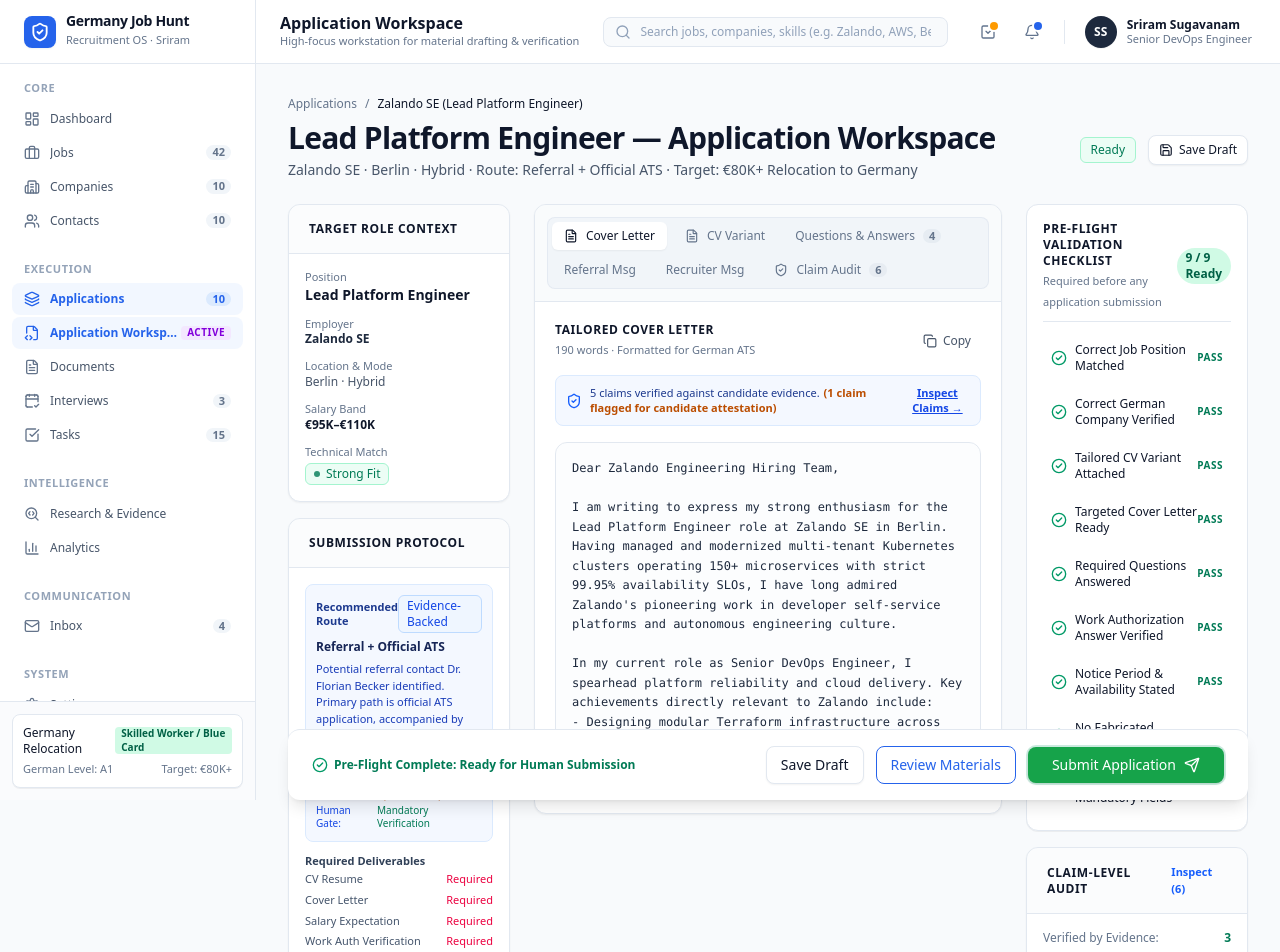
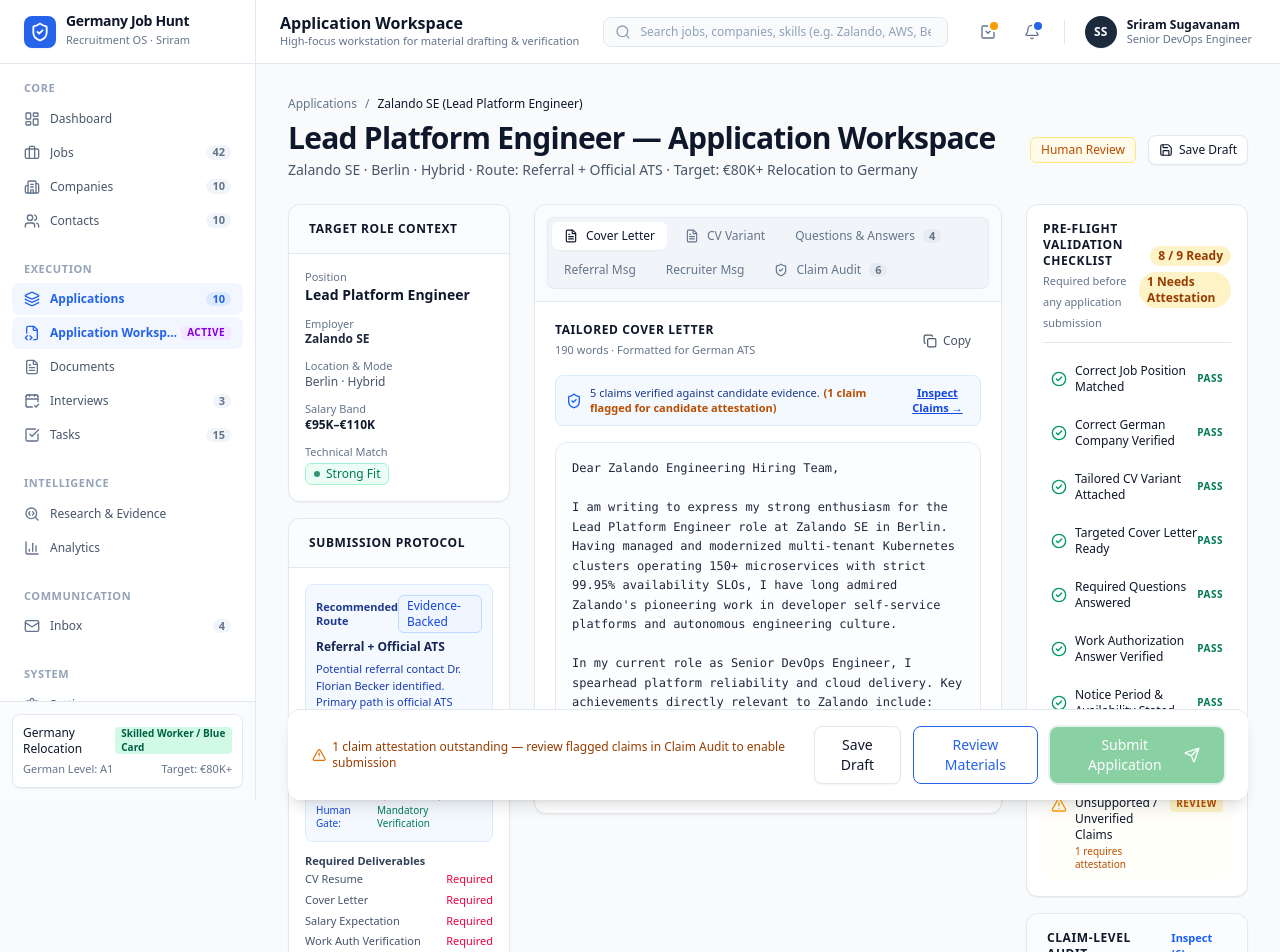
Before and after one commit to Sriramleo/job-search, a React (Vite) app: page /applications/app-zalando-01 in a window 1280 px wide. Shown: the top 952 px of the page. Built offline with nearby package versions, Linux system fonts and the light colour scheme.

Commit message:
fix(remediation): address P0 and P1 review findings for claim attestation, evidence titles, and settings

```diff
--- a/src/components/applications/ValidationChecklist.tsx
+++ b/src/components/applications/ValidationChecklist.tsx
@@ -5,15 +5,19 @@
 export interface ValidationChecklistProps {
   checklist: Application['validationChecklist'];
   onToggleItem?: (key: keyof Application['validationChecklist']) => void;
+  unverifiedClaimsCount?: number;
+  onInspectClaims?: () => void;
   readOnly?: boolean;
 }
 
 export const ValidationChecklist: React.FC<ValidationChecklistProps> = ({
   checklist,
   onToggleItem,
+  unverifiedClaimsCount = 0,
+  onInspectClaims,
   readOnly = false,
 }) => {
-  const items: { key: keyof Application['validationChecklist']; label: string }[] = [
+  const standardItems: { key: keyof Application['validationChecklist']; label: string }[] = [
     { key: 'correctJob', label: 'Correct Job Position Matched' },
     { key: 'correctCompany', label: 'Correct German Company Verified' },
     { key: 'correctCV', label: 'Tailored CV Variant Attached' },
@@ -22,11 +26,12 @@
     { key: 'workAuthorizationVerified', label: 'Work Authorization Answer Verified' },
     { key: 'noticePeriodVerified', label: 'Notice Period & Availability Stated' },
     { key: 'noFabricatedInfo', label: 'No Fabricated Experience Claims' },
-    { key: 'noMissingRequiredFields', label: 'No Missing Mandatory Fields' },
   ];
 
-  const completedCount = Object.values(checklist).filter(Boolean).length;
-  const totalCount = items.length;
+  const claimsAttested = unverifiedClaimsCount === 0;
+  const standardCompletedCount = standardItems.filter((item) => checklist[item.key]).length;
+  const completedCount = standardCompletedCount + (claimsAttested ? 1 : 0);
+  const totalCount = standardItems.length + 1; // 8 standard + 1 claims verification = 9 total
   const isAllReady = completedCount === totalCount;
 
   return (
@@ -40,6 +45,7 @@
             Required before any application submission
           </span>
         </div>
+        <div className="flex items-center gap-1.5 flex-wrap justify-end">
           <span
             className={`text-xs font-bold px-2 py-0.5 rounded-full tabular-nums ${
               isAllReady
@@ -49,10 +55,16 @@
           >
             {completedCount} / {totalCount} Ready
           </span>
+          {!claimsAttested && (
+            <span className="text-xs font-bold px-2 py-0.5 rounded-full bg-amber-100 text-amber-800">
+              {unverifiedClaimsCount} Needs Attestation
+            </span>
+          )}
+        </div>
       </div>
 
       <div className="space-y-1.5">
-        {items.map((item) => {
+        {standardItems.map((item) => {
           const isChecked = checklist[item.key];
           return (
             <div
@@ -79,11 +91,52 @@
                   isChecked ? 'text-emerald-700' : 'text-amber-600'
                 }`}
               >
-                {isChecked ? 'Pass' : 'Check'}
+                {isChecked ? 'PASS' : 'CHECK'}
               </span>
             </div>
           );
         })}
+
+        {/* Distinct Unsupported / Unverified Claims row */}
+        <div
+          onClick={() => {
+            if (!claimsAttested && onInspectClaims) {
+              onInspectClaims();
+            }
+          }}
+          className={`flex items-start justify-between p-2 rounded-lg text-xs transition-colors ${
+            !claimsAttested && onInspectClaims ? 'cursor-pointer hover:bg-amber-50/60 bg-amber-50/30' : ''
+          }`}
+        >
+          <div className="flex items-start gap-2">
+            {claimsAttested ? (
+              <CheckCircle2 className="w-4 h-4 text-emerald-600 shrink-0 mt-0.5" />
+            ) : (
+              <AlertTriangle className="w-4 h-4 text-amber-500 shrink-0 mt-0.5" />
+            )}
+            <div>
+              <span
+                className={claimsAttested ? 'text-[#0F172A] font-medium block' : 'text-[#0F172A] font-medium block'}
+              >
+                Unsupported / Unverified Claims
+              </span>
+              {!claimsAttested && (
+                <span className="text-[10px] text-amber-700 font-medium block mt-0.5">
+                  {unverifiedClaimsCount} requires attestation
+                </span>
+              )}
+            </div>
+          </div>
+          <span
+            className={`text-[10px] uppercase font-semibold tracking-wider ${
+              claimsAttested
+                ? 'text-emerald-700'
+                : 'text-amber-700 bg-amber-100 px-1.5 py-0.5 rounded'
+            }`}
+          >
+            {claimsAttested ? 'PASS' : 'REVIEW'}
+          </span>
+        </div>
       </div>
     </div>
   );
--- a/src/mocks/applications.ts
+++ b/src/mocks/applications.ts
@@ -11,7 +11,7 @@
     salaryRange: '€95K–€110K',
     stage: 'Ready',
     route: 'Referral + Official ATS',
-    automationState: 'Ready',
+    automationState: 'Human Review',
     updatedDate: '2026-09-30',
     nextAction: 'Submit application via internal referral portal',
     nextActionDueDate: '2026-10-02',
--- a/src/mocks/companies.ts
+++ b/src/mocks/companies.ts
@@ -16,7 +16,7 @@
     evidenceList: [
       {
         id: 'ev-zal-1',
-        claim: 'Provides full visa sponsorship and relocation support for senior engineering roles.',
+        claim: 'Offers comprehensive relocation packages including visa assistance and temporary accommodation in Berlin.',
         status: 'Confirmed by Source',
         source: 'Zalando Tech Careers FAQ',
         sourceUrl: 'https://jobs.zalando.com/en/tech/relocation',
@@ -52,7 +52,7 @@
     evidenceList: [
       {
         id: 'ev-dh-1',
-        claim: 'Active international relocations and EU Blue Card facilitation.',
+        claim: 'Global Mobility team guides through Blue Card visa process and provides relocation assistance.',
         status: 'Confirmed by Source',
         source: 'Delivery Hero Careers Portal',
         sourceUrl: 'https://careers.deliveryhero.com/global/en/relocation-to-berlin',
--- a/src/mocks/documents.ts
+++ b/src/mocks/documents.ts
@@ -126,7 +126,7 @@
       },
       {
         evidenceId: 'ev-01',
-        claim: 'Visa sponsorship & relocation support verified in portal',
+        claim: 'Relocation package & visa assistance verified in careers portal',
         source: 'Zalando Careers Portal',
       },
     ],
--- a/src/mocks/evidence.ts
+++ b/src/mocks/evidence.ts
@@ -4,7 +4,7 @@
   {
     id: 'ev-01',
     category: 'Relocation Evidence',
-    claim: 'Zalando provides full visa sponsorship, legal filings, and relocation stipend for tech roles in Berlin.',
+    claim: 'Zalando offers comprehensive relocation packages with visa assistance and temporary accommodation in Berlin for international hires.',
     status: 'Confirmed by Source',
     source: 'Zalando Tech Careers Portal',
     url: 'https://jobs.zalando.com/en/tech/relocation',
@@ -16,7 +16,7 @@
   {
     id: 'ev-02',
     category: 'Work Authorization Evidence',
-    claim: 'Delivery Hero facilitates EU Blue Card visa processing with a dedicated Global Mobility team.',
+    claim: 'Delivery Hero Global Mobility team guides through Blue Card visa process and provides monetary relocation assistance.',
     status: 'Confirmed by Source',
     source: 'Delivery Hero Mobility FAQ',
     url: 'https://careers.deliveryhero.com/global/en/relocation-to-berlin',
--- a/src/mocks/jobs.ts
+++ b/src/mocks/jobs.ts
@@ -17,7 +17,7 @@
     salaryFit: 'Strong',
     applicationReadiness: 'Strong',
     relocationStatus: 'Confirmed by Source',
-    relocationSummary: 'Official full visa sponsorship & €5,000 relocation stipend confirmed in careers portal.',
+    relocationSummary: 'Relocation packages with visa assistance and temporary accommodation in Berlin confirmed in careers portal.',
     germanRequirement: 'None',
     applicationRoute: 'Referral + Official ATS',
     routeReason: 'Potential referral contact Dr. Florian Becker identified. Primary path is official ATS application, accompanied by drafted referral outreach for human review.',
@@ -109,7 +109,7 @@
     salaryFit: 'Strong',
     applicationReadiness: 'Strong',
     relocationStatus: 'Confirmed by Source',
-    relocationSummary: 'Full visa sponsorship & relocation package explicitly provided for non-EU hires.',
+    relocationSummary: 'Global Mobility team guides through Blue Card visa process and provides monetary relocation assistance.',
     germanRequirement: 'None',
     applicationRoute: 'Recruiter Outreach',
     routeReason: 'Direct in-house recruiter reached out on LinkedIn regarding Quick Commerce cloud platform.',
--- a/src/pages/ApplicationWorkspace.tsx
+++ b/src/pages/ApplicationWorkspace.tsx
@@ -110,18 +110,25 @@
   }, [appId]);
 
   const handleAttestClaim = (claimId: string) => {
-    setClaims((prev) =>
-      prev.map((c) =>
+    setClaims((prev) => {
+      const nextClaims = prev.map((c) =>
         c.id === claimId
           ? {
               ...c,
-              status: 'Verified',
+              status: 'Verified' as const,
               flagReason: undefined,
               sourceEvidenceSummary: 'Attested by candidate from production logs',
             }
           : c
-      )
-    );
+      );
+      const remainingUnverified = nextClaims.filter(
+        (c) => c.status === 'Needs Attestation / Flagged'
+      ).length;
+      if (remainingUnverified === 0 && application) {
+        setApplication((curr) => (curr ? { ...curr, automationState: 'Ready' } : null));
+      }
+      return nextClaims;
+    });
   };
 
   if (isLoading) {
@@ -170,11 +177,24 @@
     );
   };
 
-  const allChecklistPass = Object.values(checklist).every(Boolean);
+  const unverifiedClaimsCount = claims.filter(
+    (c) => c.status === 'Needs Attestation / Flagged'
+  ).length;
+
+  const allChecklistPass = Object.values(checklist).every(Boolean) && unverifiedClaimsCount === 0;
+
+  const effectiveAutomationState: AutomationState =
+    unverifiedClaimsCount > 0 && (application.automationState === 'Ready' || application.automationState === 'Submitted')
+      ? 'Human Review'
+      : application.automationState;
 
   const handleSimulateSubmit = () => {
     if (!allChecklistPass) {
-      alert('Please satisfy all pre-flight validation checklist items before submitting.');
+      if (unverifiedClaimsCount > 0) {
+        alert('Cannot submit: 1 claim requires candidate attestation. Please review flagged claims in the Claim Audit tab.');
+      } else {
+        alert('Please satisfy all pre-flight validation checklist items before submitting.');
+      }
       return;
     }
     setSubmissionSuccessModal(true);
@@ -192,7 +212,7 @@
         subtitle={`${job.companyName} · ${job.location} · Route: ${application.route} · Target: €80K+ Relocation to Germany`}
         actions={
           <div className="flex items-center gap-3">
-            <AutomationBadge state={application.automationState} />
+            <AutomationBadge state={effectiveAutomationState} />
             <Button
               variant="secondary"
               size="sm"
@@ -641,6 +661,8 @@
           <ValidationChecklist
             checklist={checklist}
             onToggleItem={handleToggleChecklistItem}
+            unverifiedClaimsCount={unverifiedClaimsCount}
+            onInspectClaims={() => setActiveTab('claims')}
           />
 
           {/* CLAIM EVIDENCE AUDIT HEALTH */}
@@ -733,6 +755,10 @@
             <span className="text-emerald-700 font-semibold flex items-center gap-1.5">
               <CheckCircle2 className="w-4 h-4 text-emerald-600" /> Pre-Flight Complete: Ready for Human Submission
             </span>
+          ) : unverifiedClaimsCount > 0 ? (
+            <span className="text-amber-800 font-medium flex items-center gap-1.5">
+              <AlertTriangle className="w-4 h-4 text-amber-600" /> {unverifiedClaimsCount} claim attestation outstanding — review flagged claims in Claim Audit to enable submission
+            </span>
           ) : (
             <span className="text-amber-700 font-medium flex items-center gap-1.5">
               <AlertTriangle className="w-4 h-4 text-amber-600" /> Resolve validation checklist items to enable submission
--- a/src/pages/JobDetail.tsx
+++ b/src/pages/JobDetail.tsx
@@ -274,10 +274,10 @@
                 </div>
                 <div className="p-3 bg-slate-50 rounded-lg border border-slate-200/80 text-[11px] text-[#64748B] space-y-1.5">
                   <div className="font-semibold text-slate-800 flex items-center gap-1.5">
-                    <ShieldCheck className="w-3.5 h-3.5 text-blue-600" /> Statutory Blue Card Immigration Evidence Framework
+                    <ShieldCheck className="w-3.5 h-3.5 text-blue-600" /> EU Blue Card Eligibility Factors
                   </div>
                   <p className="leading-relaxed">
-                    Candidate holds a recognized university degree (Anabin H+ listed) and 8 years of specialized engineering experience. Salary compatibility is one of multiple statutory factors; full eligibility requires binding job contract matching degree field and annual BAMF regulatory threshold verification at application time. No automated legal verdict is implied.
+                    Requirements vary by eligibility route and must be verified against current official requirements. Candidate holds a recognized university degree (Anabin H+ listed) and 8 years of specialized engineering experience. Salary compatibility is one of multiple factors; full eligibility requires a binding job contract matching degree field and official authority verification at application time. No automated legal verdict is implied.
                   </p>
                 </div>
               </div>
```
Also changed, not shown: src/pages/Settings.tsx (+7 -7 lines), 1 other file (tests, documents, lock files or other folders). Lines whose indentation alone changed are shown as unchanged.
